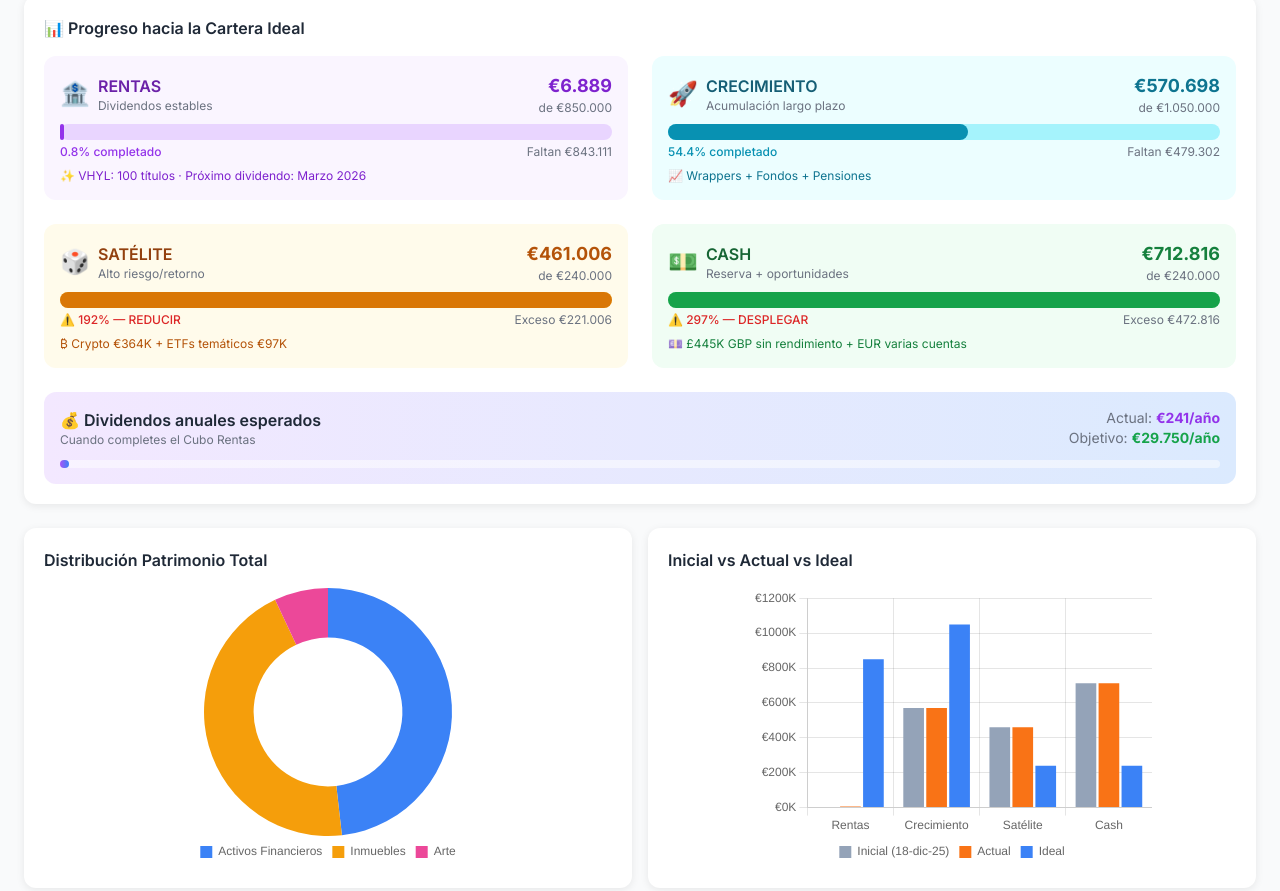
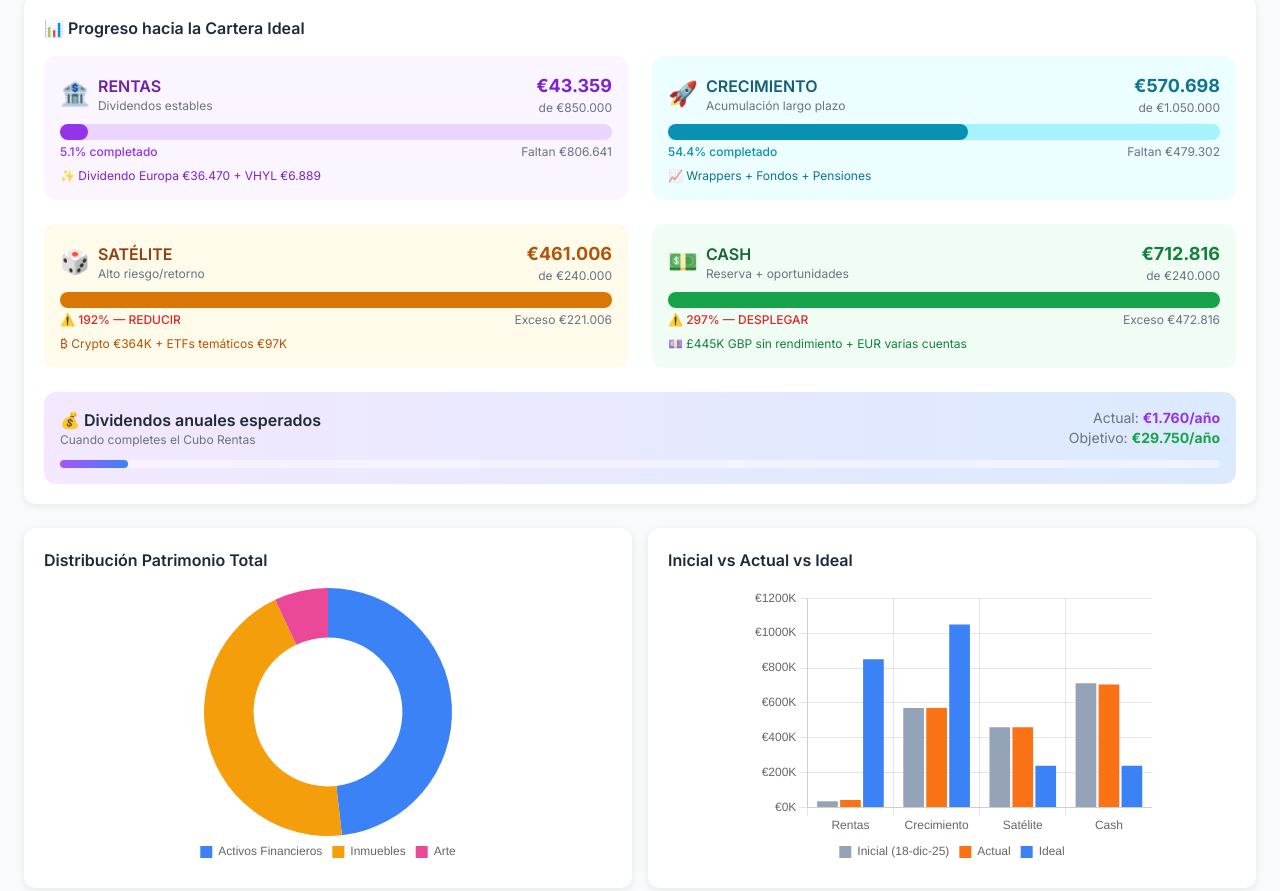
Before and after one commit to leloup07/personal-metrics, a plain HTML site: page index.html in a window 1280 px wide. Shown: the part 380-1271 px from the top of the page. Drawn offline with nearby package versions, Linux system fonts and the light colour scheme.

Commit message:
Corregido: Dividendo Europa en Rentas + gráfico 3 barras

```diff
--- a/index.html
+++ b/index.html
@@ -134,18 +134,18 @@
                                 </div>
                             </div>
                             <div class="text-right">
-                                <p class="text-lg font-bold text-purple-700">€6.889</p>
+                                <p class="text-lg font-bold text-purple-700">€43.359</p>
                                 <p class="text-xs text-gray-500">de €850.000</p>
                             </div>
                         </div>
                         <div class="w-full bg-purple-200 rounded-full h-4 mb-1">
-                            <div class="bg-purple-600 h-4 rounded-full transition-all duration-500" style="width: 0.8%"></div>
+                            <div class="bg-purple-600 h-4 rounded-full transition-all duration-500" style="width: 5.1%"></div>
                         </div>
                         <div class="flex justify-between text-xs">
-                            <span class="text-purple-600 font-medium">0.8% completado</span>
-                            <span class="text-gray-500">Faltan €843.111</span>
+                            <span class="text-purple-600 font-medium">5.1% completado</span>
+                            <span class="text-gray-500">Faltan €806.641</span>
                         </div>
-                        <p class="text-xs text-purple-700 mt-2">✨ VHYL: 100 títulos · Próximo dividendo: Marzo 2026</p>
+                        <p class="text-xs text-purple-700 mt-2">✨ Dividendo Europa €36.470 + VHYL €6.889</p>
                     </div>
 
                     <!-- Cubo CRECIMIENTO -->
@@ -232,12 +232,12 @@
                             <p class="text-xs text-gray-500">Cuando completes el Cubo Rentas</p>
                         </div>
                         <div class="text-right">
-                            <p class="text-sm text-gray-500">Actual: <span class="font-bold text-purple-600">€241/año</span></p>
+                            <p class="text-sm text-gray-500">Actual: <span class="font-bold text-purple-600">€1.760/año</span></p>
                             <p class="text-sm text-gray-500">Objetivo: <span class="font-bold text-green-600">€29.750/año</span></p>
                         </div>
                     </div>
                     <div class="w-full bg-white/50 rounded-full h-2 mt-3">
-                        <div class="bg-gradient-to-r from-purple-500 to-blue-500 h-2 rounded-full" style="width: 0.8%"></div>
+                        <div class="bg-gradient-to-r from-purple-500 to-blue-500 h-2 rounded-full" style="width: 5.9%"></div>
                     </div>
                 </div>
             </section>
@@ -1230,12 +1230,12 @@
                     datasets: [
                         {
                             label: 'Inicial (18-dic-25)',
-                            data: [0, 570698, 461006, 712816],
+                            data: [36470, 570698, 461006, 712816],
                             backgroundColor: '#94a3b8',
                         },
                         {
                             label: 'Actual',
-                            data: [6889, 570698, 461006, 712816],
+                            data: [43359, 570698, 461006, 705927],
                             backgroundColor: '#f97316',
                         },
                         {
```
